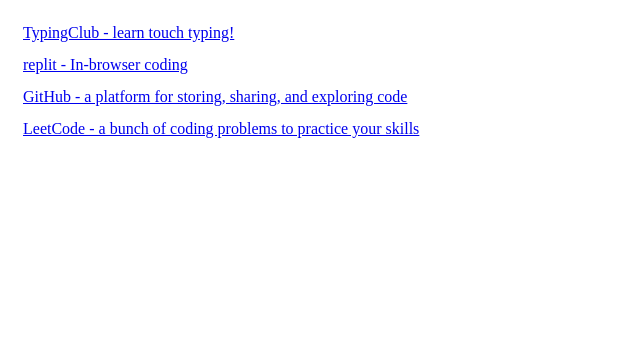
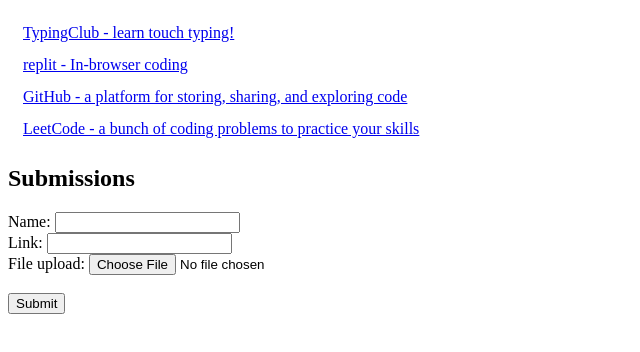
Before and after one commit to Ernulphus/ehtp, a plain HTML site: page index.html in a window 1280 px wide. Shown: the part 110-462 px from the top of the page, without its empty margins (0-640 px from the left). Drawn offline with Linux system fonts and the light colour scheme.

Commit message:
Update index.html

```diff
--- a/index.html
+++ b/index.html
@@ -13,5 +13,13 @@
 			<a href="https://github.com/">GitHub - a platform for storing, sharing, and exploring code</a><br/>
 			<a href="https://leetcode.com/">LeetCode - a bunch of coding problems to practice your skills</a><br/>
 		</p>
+		<h2>Submissions</h2>
+		<form action="mailto:bkaufman@eastharlemscholars.org" method="POST" enctype="multipart/form-data" name="EmailSubmit">
+			<label for="name">Name:</label> <input type="text" id="name" size="20" required><br/>
+			<label for="link">Link:</label> <input type="url" id="link"><br/>
+			<label for="fileupl">File upload:</label> <input type="file" id="fileupl"><br/>
+			<br/> <input type="submit" value="Submit">
+		</form>
+
 	</body>
 </html>
```
